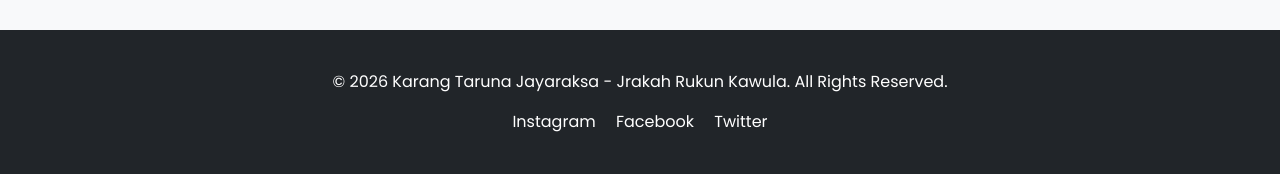
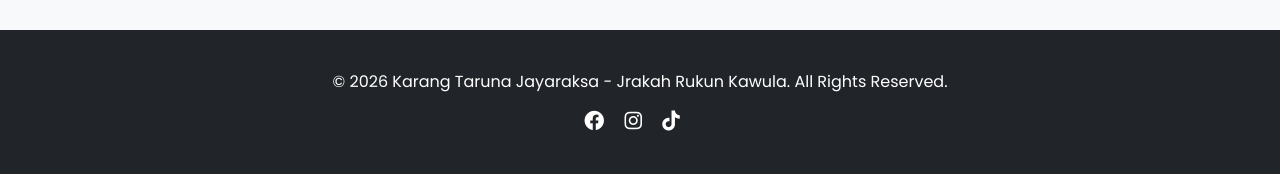
Before and after one commit to asujorden-spec/web-karangtaruna, a Flask app: page / in a window 1280 px wide. Shown: the part 1983-2157 px from the top of the page. Run offline with Flask 3, Linux system fonts and the light colour scheme.

Commit message:
Update base.html

```diff
--- a/templates/base.html
+++ b/templates/base.html
@@ -8,6 +8,8 @@
     <link href="https://cdn.jsdelivr.net/npm/bootstrap@5.3.0/dist/css/bootstrap.min.css" rel="stylesheet">
     <!-- Google Fonts -->
     <link href="https://fonts.googleapis.com/css2?family=Poppins:wght@300;400;600;700&display=swap" rel="stylesheet">
+    <!-- Font Awesome -->
+    <link rel="stylesheet" href="https://cdnjs.cloudflare.com/ajax/libs/font-awesome/6.0.0/css/all.min.css">
     <style>
         body {
             font-family: 'Poppins', sans-serif;
@@ -70,9 +72,9 @@
         <div class="container">
             <p>&copy; 2026 Karang Taruna Jayaraksa - Jrakah Rukun Kawula. All Rights Reserved.</p>
             <div class="social-links">
-                <a href="#" class="text-white me-3 text-decoration-none">Instagram</a>
-                <a href="#" class="text-white me-3 text-decoration-none">Facebook</a>
-                <a href="#" class="text-white text-decoration-none">Twitter</a>
+                <a href="#" class="text-white me-3"><i class="fab fa-facebook fa-lg"></i></a>
+                <a href="#" class="text-white me-3"><i class="fab fa-instagram fa-lg"></i></a>
+                <a href="https://www.tiktok.com/@jayaraksa.official?_r=1&_t=ZS-98pEKUUWqbl" class="text-white me-3" target="_blank"><i class="fab fa-tiktok fa-lg"></i></a>
             </div>
         </div>
     </footer>
```
